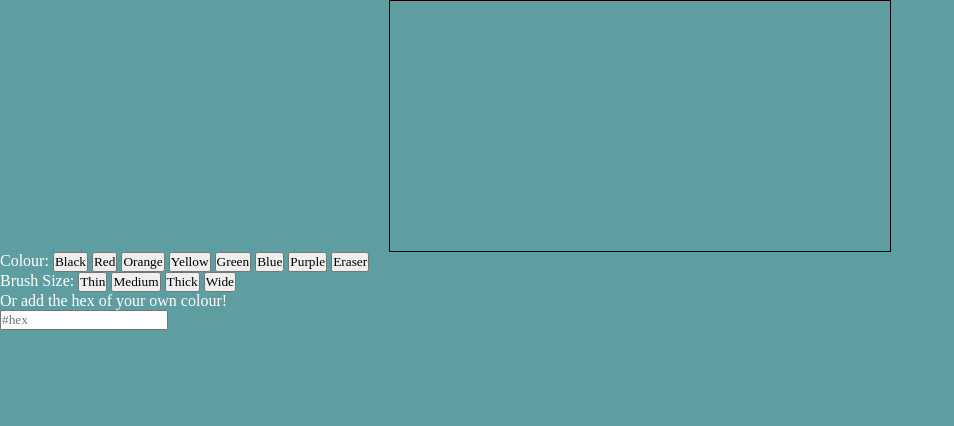
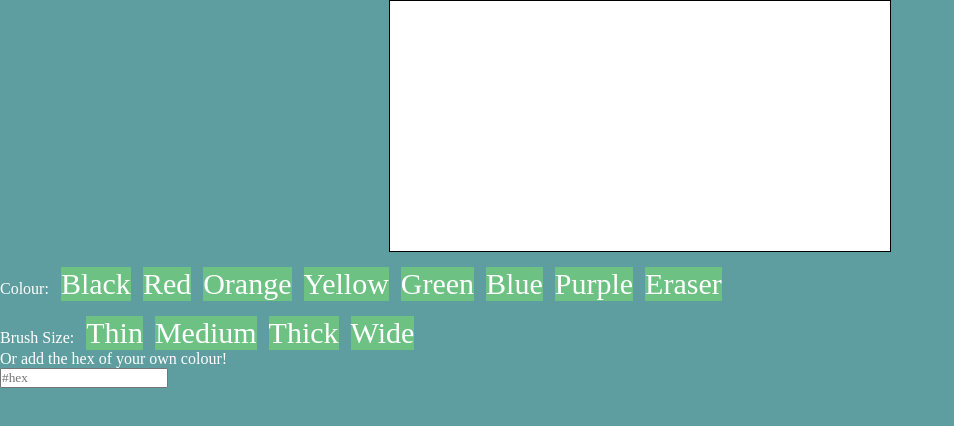
Before and after one commit to akshxrx/IgnitionHack2021, a plain HTML site: page hoppy.html in a window 1280 px wide. Shown: the whole page, without its empty margins (0-954 px from the left). Drawn offline with Linux system fonts and the light colour scheme; files that its build step writes are made by us from their sources.

Commit message:
added basic buttons

```diff
--- a/drawingcss.css
+++ b/drawingcss.css
@@ -1,8 +1,43 @@
-*{font-family:sans-serif;}
+.settings {
+    display: block;
 
-#settings { display: block; text-align:center}
+  }
+
+  #paint{
+      top: 10%;
+      border: 1px solid black ;
+      margin-left: auto;
+      margin-right: auto;
+      display: block;
+      background : white
+  }
 
 
-#paint {border: 1px solid black;
 
-     margin-left: auto; margin-right: auto; display: block;}
+  .button {
+    background-color: #6dc283;
+
+    color: white;
+    font-family: inherit;
+    border: 1px;
+    border-color: #94daa7;
+   margin-top: 15px;
+
+    margin-left:8px;
+    margin-right: auto;
+    font-size: 30px;
+  }
+
+  .button:hover {
+    background-color: #94daa7;
+  }
+
+  .text {
+      text-align: left;
+  }
+
+  .img {
+
+
+    width: 35%;
+  }
```
